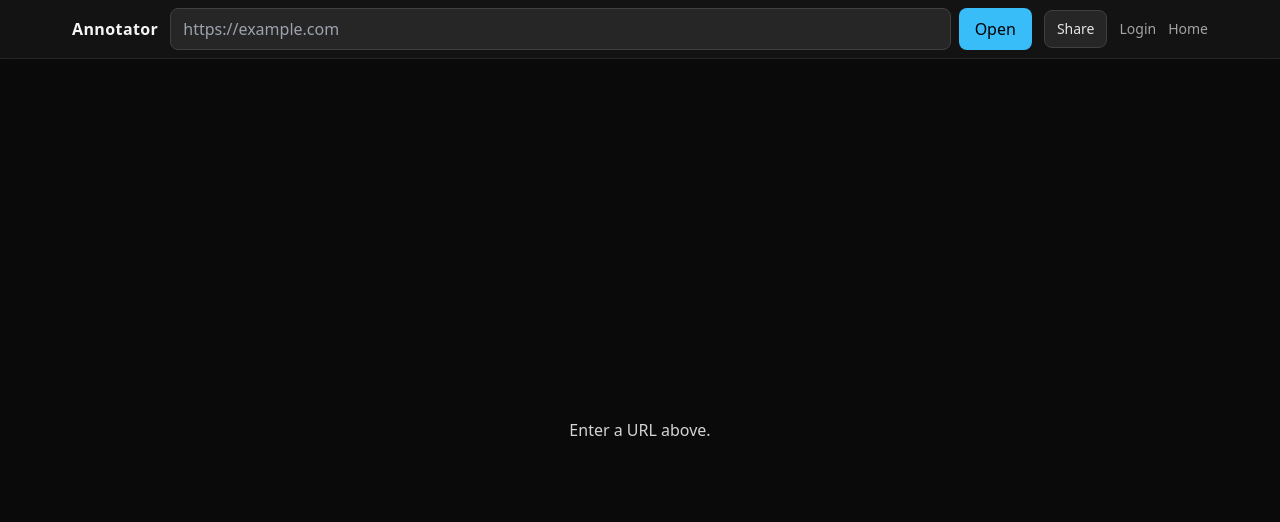
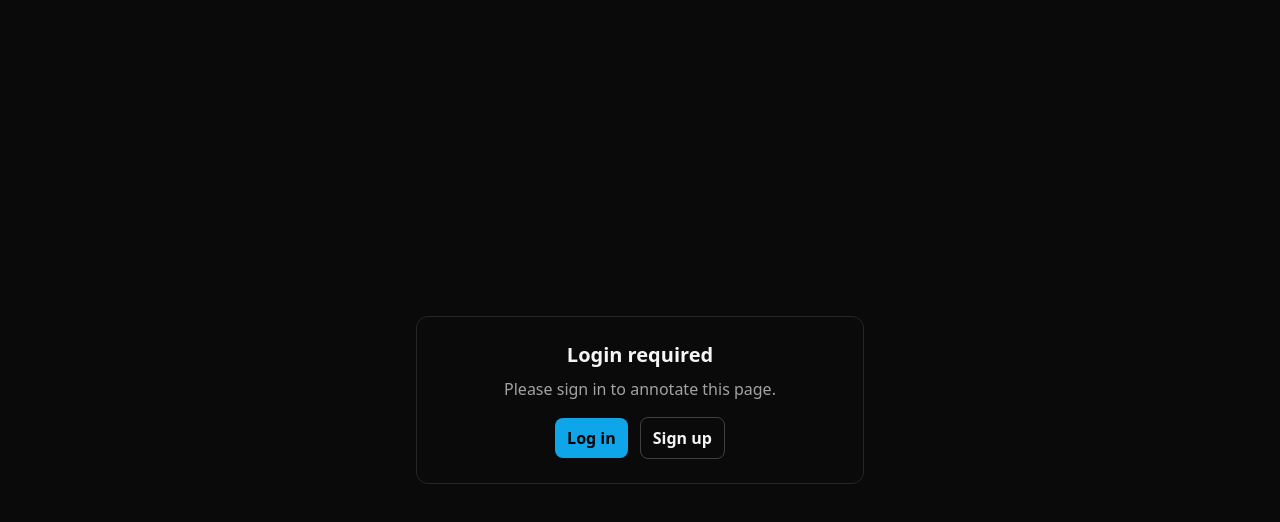
Before and after one commit to kima111/website-annotator, a Next.js app: page /annotate/view in a window 1280 px wide. Shown: the top 522 px of the page. Built offline with nearby package versions, Linux system fonts and the light colour scheme; no server answers.

Commit message:
update to log in v4

```diff
--- a/app/annotate/view/page.tsx
+++ b/app/annotate/view/page.tsx
@@ -1,16 +1,56 @@
 // app/annotate/view/page.tsx
 import TopBar from "@/components/TopBar";
 import FrameWithOverlay from "./FrameWithOverlay"; // ⬅️ new client component below
+import Link from "next/link";
+import { createClientRSC } from "@/lib/supabaseServer";
 
 export const dynamic = "force-dynamic";
 
-export default function View({
+export default async function View({
   searchParams,
 }: {
   searchParams: { url?: string; project?: string };
 }) {
   const url = searchParams.url ?? "";
   const project = searchParams.project ?? "";
+
+  // Require login before rendering the annotator
+  const supa = createClientRSC();
+  const { data: auth } = await supa.auth.getUser();
+  const user = auth?.user ?? null;
+
+  if (!user) {
+    const qp = new URLSearchParams();
+    if (url) qp.set("url", url);
+    if (project) qp.set("project", project);
+    const next = `/annotate/view${
+      qp.toString() ? `?${qp.toString()}` : ""
+    }`;
+    return (
+      <div className="flex min-h-dvh items-center justify-center p-6">
+        <div className="max-w-md w-full rounded-xl border border-neutral-800 bg-neutral-950 p-6 text-center">
+          <h1 className="text-xl font-semibold mb-2">Login required</h1>
+          <p className="text-neutral-400 mb-4">
+            Please sign in to annotate this page.
+          </p>
+          <div className="flex items-center justify-center gap-3">
+            <Link
+              href={`/login?next=${encodeURIComponent(next)}`}
+              className="inline-flex items-center rounded-lg px-3 py-2 font-semibold bg-sky-500 text-black hover:bg-sky-400"
+            >
+              Log in
+            </Link>
+            <Link
+              href={`/signup?next=${encodeURIComponent(next)}`}
+              className="inline-flex items-center rounded-lg px-3 py-2 font-semibold border border-neutral-700 hover:bg-neutral-900"
+            >
+              Sign up
+            </Link>
+          </div>
+        </div>
+      </div>
+    );
+  }
 
   return (
     <div className="flex flex-col min-h-dvh">
```
